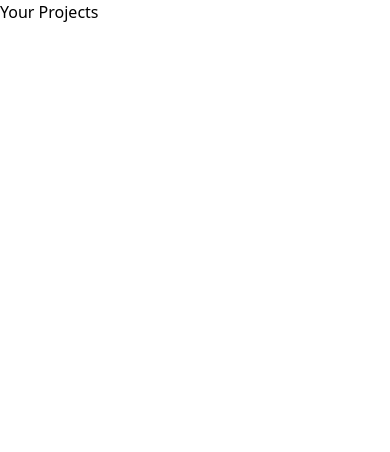
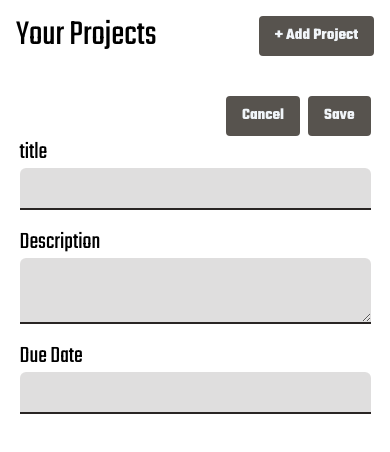
Before and after one commit to Ravsst2004/project-pulse, a React (Vite) app: page / in a window 390 px wide. Shown: the top 452 px of the page. Built offline with nearby package versions, Linux system fonts and the light colour scheme.

Commit message:
Styling the page with responsive design

```diff
--- a/eslint.config.js
+++ b/eslint.config.js
@@ -33,6 +33,7 @@ export default [
         "warn",
         { allowConstantExport: true },
       ],
+      "no-unused-vars": "",
     },
   },
 ];
--- a/index.html
+++ b/index.html
@@ -14,8 +14,8 @@
   <link href="https://fonts.googleapis.com/css2?family=Teko:wght@300..700&display=swap" rel="stylesheet">
 </head>
 
-<body>
-  <div id="root"></div>
+<body class="font-teko">
+  <div id="root" class="max-w-5xl"></div>
   <script type="module" src="/src/main.jsx"></script>
 </body>
 
--- a/package.json
+++ b/package.json
@@ -11,7 +11,8 @@
   },
   "dependencies": {
     "react": "^18.3.1",
-    "react-dom": "^18.3.1"
+    "react-dom": "^18.3.1",
+    "react-icons": "^5.3.0"
   },
   "devDependencies": {
     "@eslint/js": "^9.9.0",
--- a/src/App.jsx
+++ b/src/App.jsx
@@ -1,10 +1,35 @@
+import { useState } from "react";
 import SideBar from "./components/SideBar";
+import { FaArrowCircleLeft, FaArrowCircleRight } from "react-icons/fa";
+import NewProject from "./components/NewProject";
+import Navbar from "./components/Navbar";
 
 function App() {
+  const [openSideBar, setOpenSideBar] = useState(false);
+
+  const handleSideBar = () => {
+    setOpenSideBar(!openSideBar);
+  };
+
   return (
-    <>
-      <SideBar />
-    </>
+    <section className="md:min-h-screen flex flex-col md:flex-row">
+      {/* <h1
+        onClick={handleSideBar}
+        className={`lg:hidden absolute top-2 cursor-pointer transition-all duration-300 ${
+          openSideBar ? "left-80" : "left-2"
+        }`}
+      >
+        {openSideBar ? (
+          <FaArrowCircleLeft className="w-8 h-8" />
+        ) : (
+          <FaArrowCircleRight className="w-8 h-8" />
+        )}
+      </h1> */}
+
+      <Navbar />
+      <SideBar openSideBar={openSideBar} />
+      <NewProject />
+    </section>
   );
 }
 
--- /dev/null
+++ b/src/components/Button.jsx
@@ -0,0 +1,9 @@
+export default function Button({ children, className }) {
+  return (
+    <button
+      className={`bg-stone-600 hover:bg-stone-700 text-slate-100 font-bold py-2 px-4 rounded ${className}`}
+    >
+      {children}
+    </button>
+  );
+}
--- /dev/null
+++ b/src/components/Input.jsx
@@ -0,0 +1,18 @@
+export default function Input({ label, textarea, ...props }) {
+  return (
+    <div className="flex flex-col">
+      <label className="text-2xl">{label}</label>
+      {textarea ? (
+        <textarea
+          {...props}
+          className="p-2 border-b-2 border-stone-800 bg-stone-800 bg-opacity-15 rounded-t-md focus:outline-none"
+        />
+      ) : (
+        <input
+          {...props}
+          className="p-2 border-b-2 border-stone-800 bg-stone-800 bg-opacity-15 rounded-t-md focus:outline-none"
+        />
+      )}
+    </div>
+  );
+}
--- /dev/null
+++ b/src/components/Navbar.jsx
@@ -0,0 +1,11 @@
+import Button from "./Button";
+
+export default function Navbar() {
+  return (
+    <nav className="flex justify-between items-center p-4 md:hidden">
+      <h1 className="text-4xl">Your Projects</h1>
+
+      <Button className={"mt-0 md:mt-5"}>+ Add Project</Button>
+    </nav>
+  );
+}
--- /dev/null
+++ b/src/components/NewProject.jsx
@@ -0,0 +1,23 @@
+import Button from "./Button";
+import Input from "./Input";
+
+export default function NewProject() {
+  return (
+    <div className="w-[90%] md:w-1/2 mx-auto my-6">
+      <menu className="flex justify-end gap-2">
+        <li>
+          <Button>Cancel</Button>
+        </li>
+        <li>
+          <Button>Save</Button>
+        </li>
+      </menu>
+
+      <div className="flex flex-col gap-4">
+        <Input label="title" />
+        <Input label="Description" textarea />
+        <Input label="Due Date" />
+      </div>
+    </div>
+  );
+}
--- a/src/components/SideBar.jsx
+++ b/src/components/SideBar.jsx
@@ -1,7 +1,13 @@
-export default function SideBar() {
+import Button from "./Button";
+
+export default function SideBar({ openSideBar }) {
   return (
-    <aside>
-      <h1>Your Projects</h1>
+    <aside
+      className={`hidden md:block bg-stone-800 px-12 py-10 min-h-screen w-full text-white max-w-xs`}
+    >
+      <h1 className="text-4xl">Your Projects</h1>
+
+      <Button className={"mt-5"}>+ Add Project</Button>
     </aside>
   );
 }
--- a/tailwind.config.js
+++ b/tailwind.config.js
@@ -2,7 +2,11 @@
 export default {
   content: ["./index.html", "./src/**/*.{js,ts,jsx,tsx}"],
   theme: {
-    extend: {},
+    extend: {
+      fontFamily: {
+        teko: ["Teko", "sans-serif"],
+      },
+    },
   },
   plugins: [],
 };
```
Also changed, not shown: 1 other file (tests, documents, lock files or other folders).
